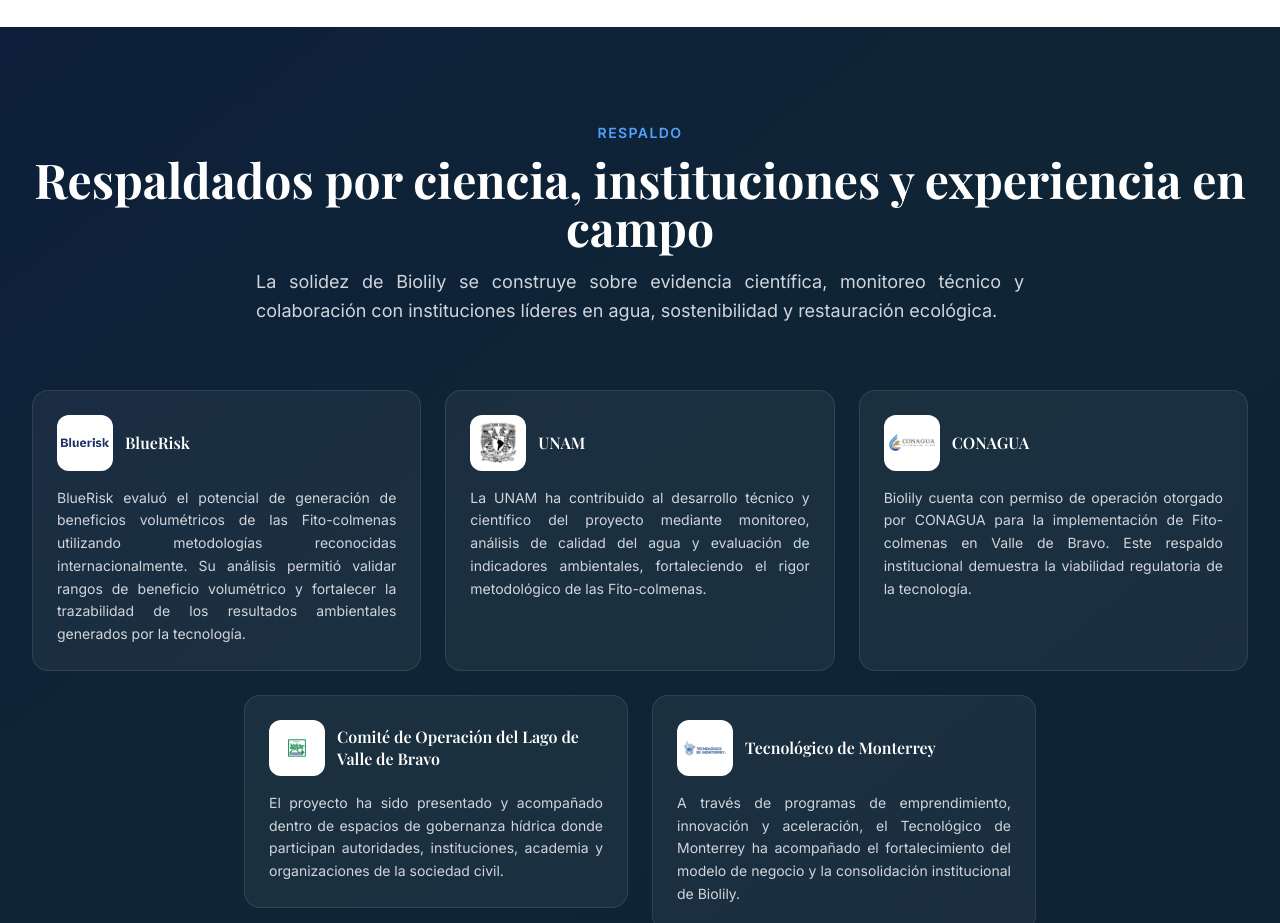
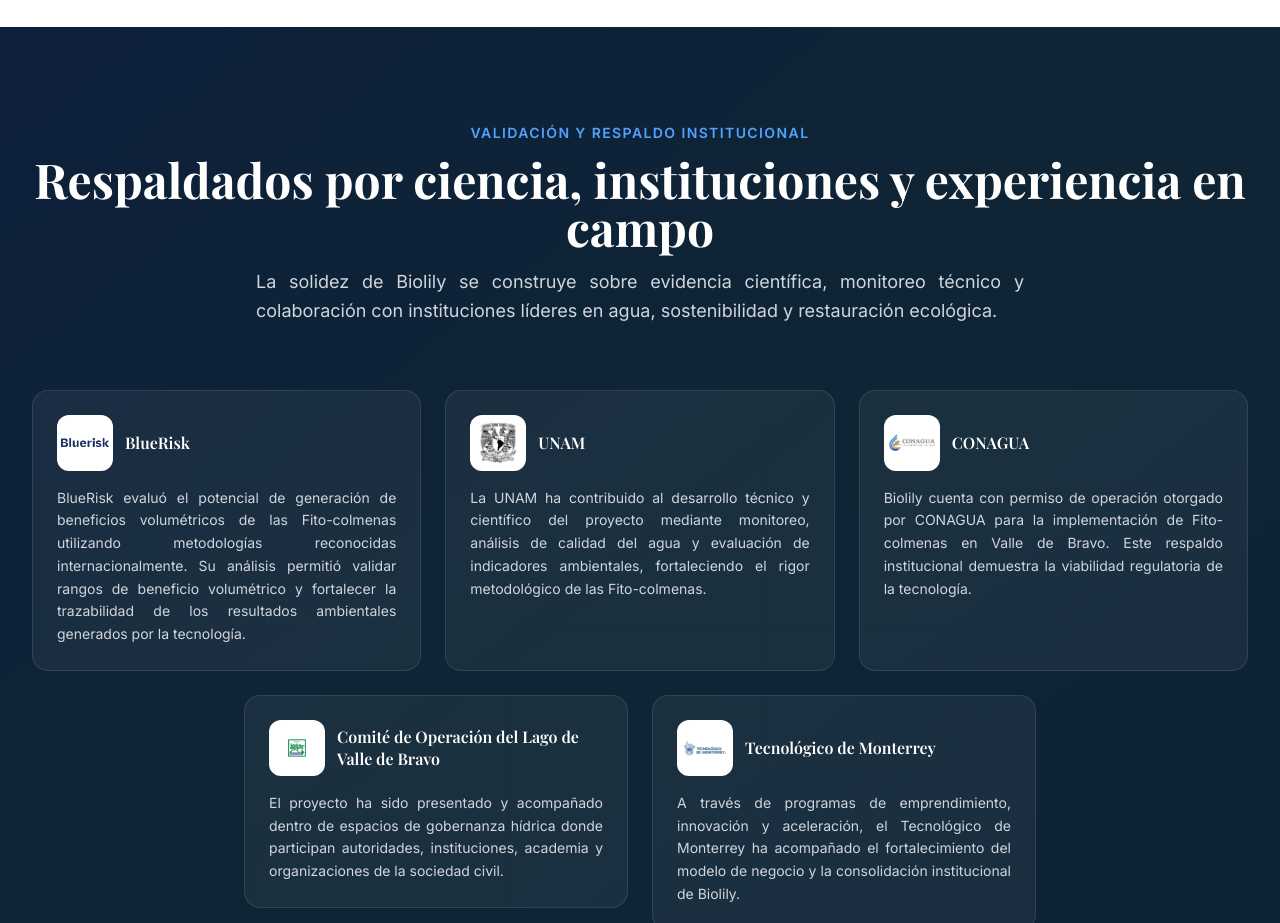
Before and after one commit to ximenaiturriagac/biolily, a Next.js app: page /respaldo in a window 1280 px wide. Shown: the part 900-1823 px from the top of the page. Built offline with nearby package versions, Linux system fonts and the light colour scheme; a web font is replaced by a local one.

Commit message:
Update Validacion.tsx

```diff
--- a/src/components/sections/Validacion.tsx
+++ b/src/components/sections/Validacion.tsx
@@ -68,7 +68,7 @@
       <div className="relative z-10 max-w-7xl mx-auto px-4 sm:px-6 lg:px-8">
         <div className="text-center mb-16">
           <span className="text-sm font-semibold uppercase tracking-widest text-blue-400 block mb-3">
-            Respaldo
+            Validación y respaldo institucional
           </span>
           <h2 className="font-display text-3xl sm:text-4xl lg:text-5xl font-bold text-white mb-4">
             Respaldados por ciencia, instituciones y experiencia en campo
```
